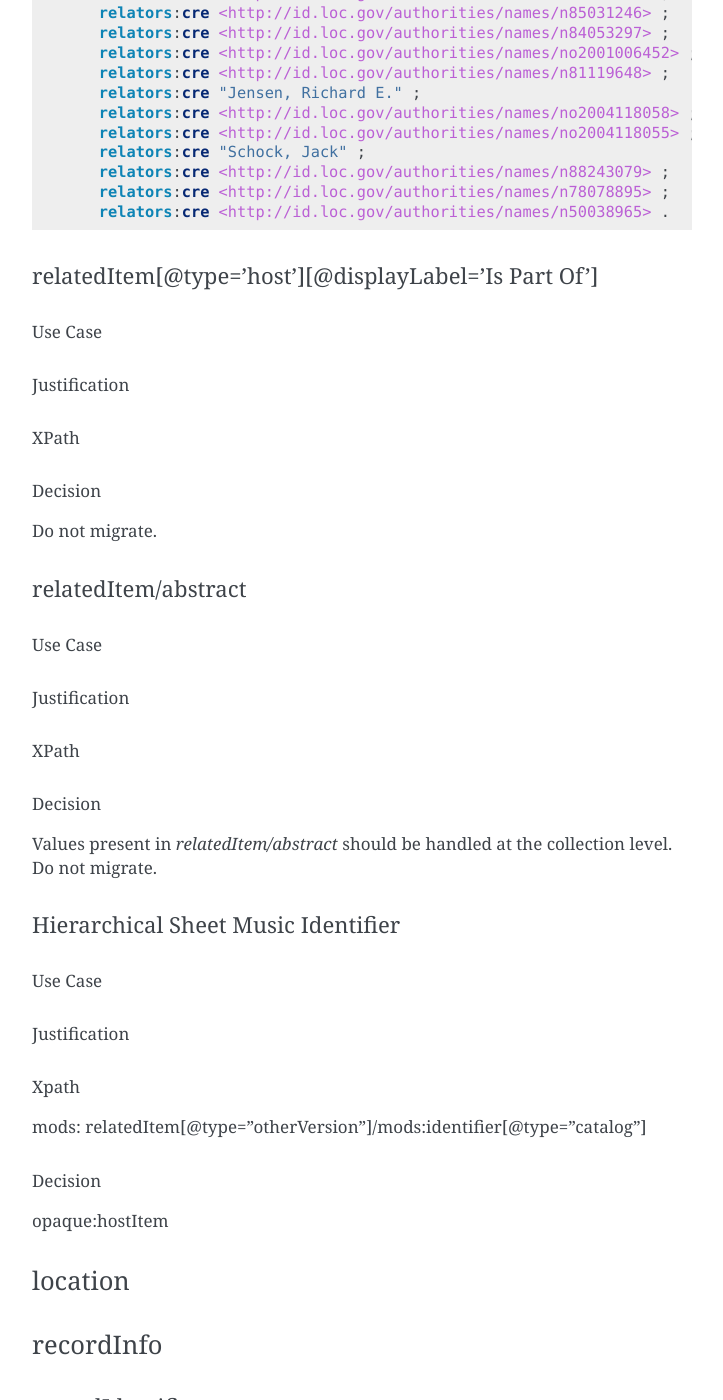
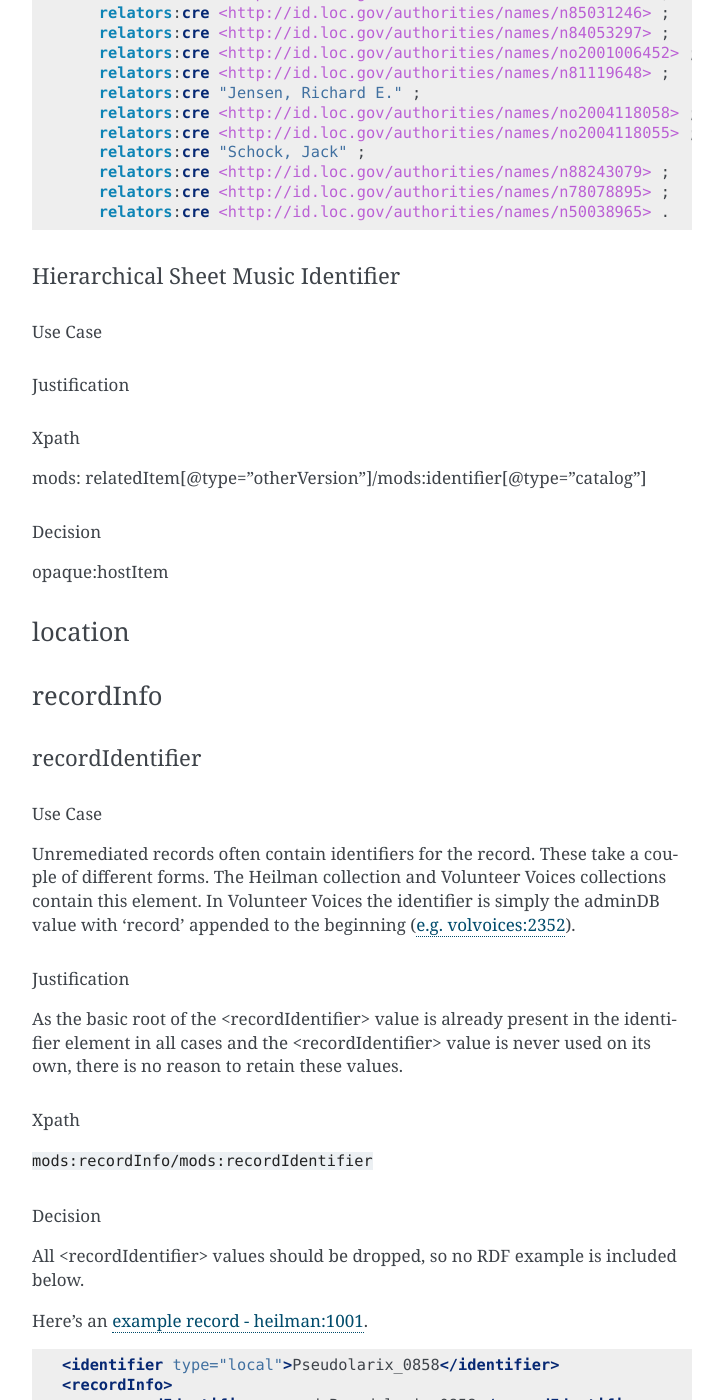
Before and after one commit to UTKcataloging/mods_to_rdf, a Sphinx documentation site: the page built from docs/source/contents/4_draft_mapping.rst, in a window 1280 px wide and 1400 px high, scrolled down 59374 px. Shown: the whole window, without its empty margins (388-1111 px from the left). Built offline with Sphinx 7.4.7, drawn with Linux system fonts in a browser that asks for light colours; formulas are drawn with MathJax 3; some of the changed text lies outside the part shown.

Commit message:
Remove two unnecessary sections.

```diff
--- a/docs/source/contents/4_draft_mapping.rst
+++ b/docs/source/contents/4_draft_mapping.rst
@@ -2768,31 +2768,6 @@ The `dcterms:tableOfContents` was selected to capture the title information avai
         relators:cre <http://id.loc.gov/authorities/names/n78078895> ;
         relators:cre <http://id.loc.gov/authorities/names/n50038965> .
 
-relatedItem[@type='host'][@displayLabel='Is Part Of']
------------------------------------------------------
-Use Case
-^^^^^^^^
-Justification
-^^^^^^^^^^^^^
-XPath
-^^^^^
-Decision
-^^^^^^^^
-Do not migrate.
-
-relatedItem/abstract
---------------------
-Use Case
-^^^^^^^^
-Justification
-^^^^^^^^^^^^^
-XPath
-^^^^^
-Decision
-^^^^^^^^
-Values present in `relatedItem/abstract` should be handled at the collection level. Do not migrate.
-
-
 Hierarchical Sheet Music Identifier
 -----------------------------------
 
```
